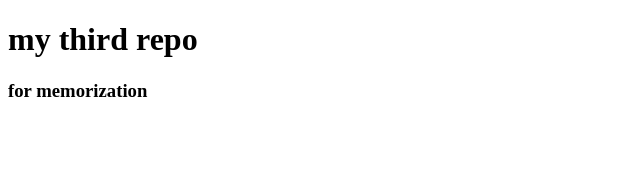
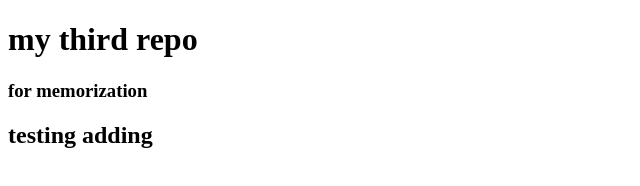
Before and after one commit to B-joy/my-3rd-repo, a plain HTML site: page index.html in a window 1280 px wide. Shown: the whole page, without its empty margins (0-640 px from the left). Drawn offline with Linux system fonts and the light colour scheme.

Commit message:
added h2

```diff
--- a/index.html
+++ b/index.html
@@ -9,5 +9,6 @@
 <body>
     <h1> my third repo</h1>
     <h3> for memorization</h3>
+    <h2> testing adding</h2>
 </body>
 </html>
```
